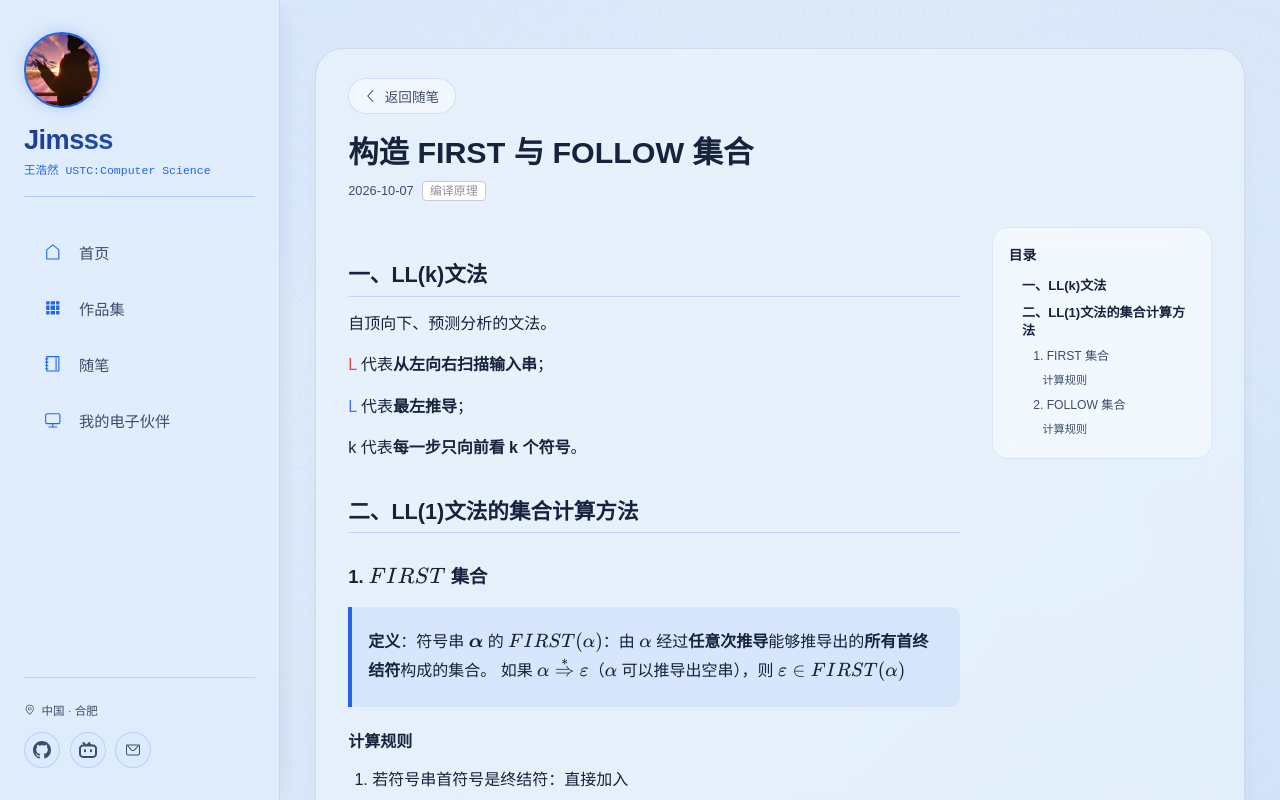
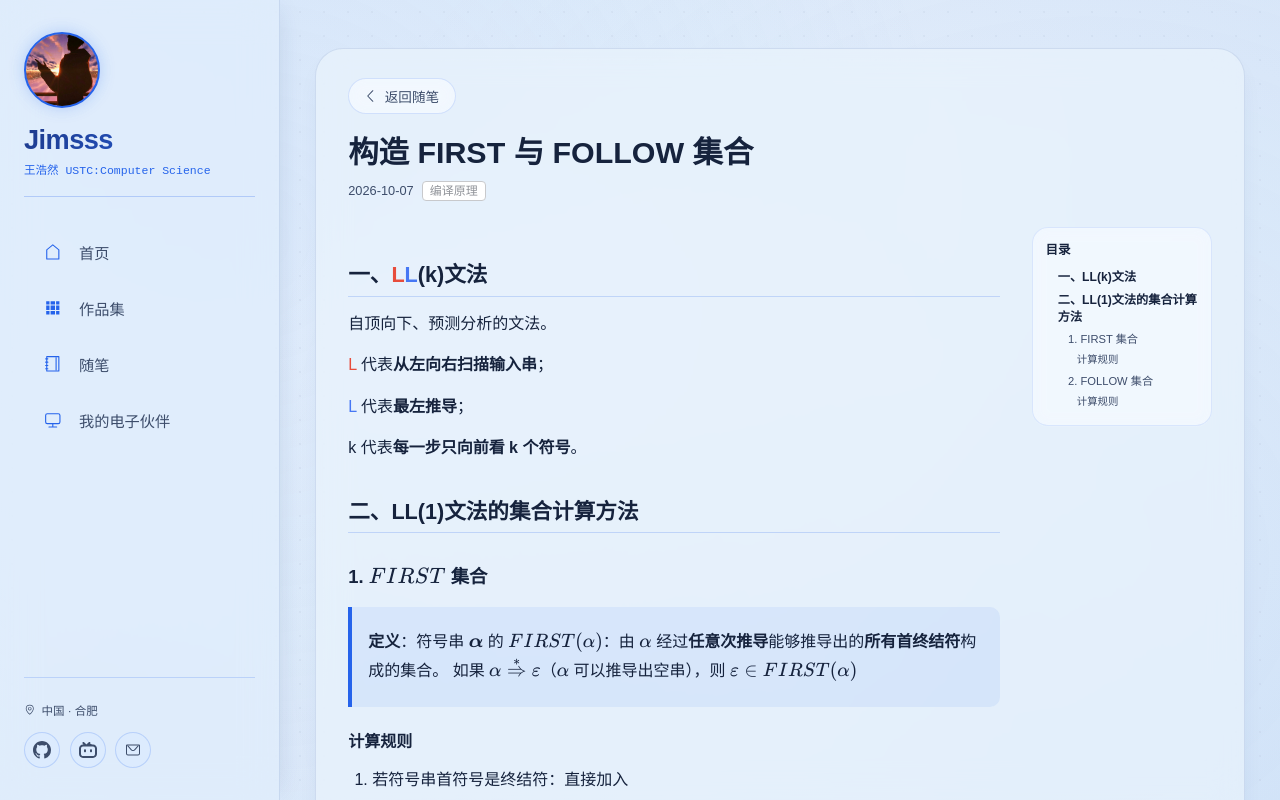
Before and after one commit to Darkside-ut/Darkside-ut.github.io, a Vue app: page /#/blog/Complier in a window 1280 px wide. Built offline with nearby package versions, Linux system fonts and the light colour scheme; a small style sheet from the web is missing; a web font is replaced by a local one.

Commit message:
随笔功能修改

```diff
--- a/src/layouts/DefaultLayout.vue
+++ b/src/layouts/DefaultLayout.vue
@@ -1,5 +1,5 @@
 <script setup>
-import { onMounted } from 'vue'
+import { ref, onMounted, onBeforeUnmount } from 'vue'
 import {
   House,
   Grid,
@@ -7,6 +7,7 @@ import {
   Monitor,
   Location,
   Message,
+  Top,
 } from '@element-plus/icons-vue'
 
 // 路由是懒加载的，首次点击导航会先下载对应页面 chunk 才跳转，产生「点击延时」。
@@ -18,13 +19,31 @@ const routeComponents = {
   devices: () => import('../views/Devices.vue'),
 }
 
+// 回到顶部：监听内容区滚动，超过阈值显示按钮
+const contentRef = ref(null)
+const showBackTop = ref(false)
+
+function onScroll() {
+  showBackTop.value = (contentRef.value?.scrollTop || 0) > 300
+}
+
+function scrollToTop() {
+  contentRef.value?.scrollTo({ top: 0, behavior: 'smooth' })
+}
+
 onMounted(() => {
+  contentRef.value?.addEventListener('scroll', onScroll)
+
   const prefetch = () => Object.values(routeComponents).forEach((load) => load())
   if ('requestIdleCallback' in window) {
     requestIdleCallback(prefetch)
   } else {
     setTimeout(prefetch, 2000)
   }
+})
+
+onBeforeUnmount(() => {
+  contentRef.value?.removeEventListener('scroll', onScroll)
 })
 </script>
 
@@ -103,8 +122,17 @@ onMounted(() => {
     </aside>
 
     <!-- 右侧内容区 -->
-    <main class="content">
+    <main class="content" ref="contentRef">
       <router-view />
+      <button
+        class="back-top"
+        :class="{ show: showBackTop }"
+        aria-label="回到顶部"
+        title="回到顶部"
+        @click="scrollToTop"
+      >
+        <el-icon><Top /></el-icon>
+      </button>
     </main>
   </div>
 </template>
@@ -281,6 +309,46 @@ onMounted(() => {
   background: transparent;
 }
 
+/* 回到顶部按钮：固定在内容区右下角，滚动超过阈值时淡入 */
+.back-top {
+  position: fixed;
+  right: 2rem;
+  bottom: 2rem;
+  width: 44px;
+  height: 44px;
+  border-radius: 50%;
+  border: 1px solid rgba(37, 99, 235, 0.25);
+  background: rgba(255, 255, 255, 0.8);
+  backdrop-filter: blur(8px);
+  color: var(--accent);
+  cursor: pointer;
+  display: flex;
+  align-items: center;
+  justify-content: center;
+  box-shadow: 0 6px 18px rgba(37, 99, 235, 0.22);
+  opacity: 0;
+  visibility: hidden;
+  transform: translateY(8px);
+  transition: 0.3s;
+  z-index: 20;
+}
+
+.back-top.show {
+  opacity: 1;
+  visibility: visible;
+  transform: translateY(0);
+}
+
+.back-top:hover {
+  background: var(--accent);
+  color: #fff;
+  transform: translateY(-3px);
+}
+
+.back-top .el-icon {
+  font-size: 1.2rem;
+}
+
 .content::-webkit-scrollbar {
   width: 5px;
 }
--- a/src/utils/posts.js
+++ b/src/utils/posts.js
@@ -178,8 +178,8 @@ function math_block(state, start, end, silent) {
   return true
 }
 
-// 去掉 LaTeX 颜色命令（\color / \textcolor / \colorbox / \fcolorbox），让公式统一黑白显示。
-// 例如 \color{red}{x} → x，\textcolor{blue}{A} → A。
+// 去掉 LaTeX 颜色命令（\color / \textcolor / \colorbox / \fcolorbox），仅用于目录文本转换。
+// 目录里公式只显示纯文本符号、不需要颜色；正文公式仍保留颜色。例如 \color{red}{x} → x。
 function stripColor(latex) {
   return latex
     .replace(/\\fcolorbox\{[^{}]*\}\{[^{}]*\}\{/g, '{')
@@ -191,9 +191,8 @@ function stripColor(latex) {
 
 // 渲染：用最新 katex，纯 HTML 输出（不掺 MathML），报错时兜底显示而非抛异常
 function renderMath(latex, displayMode) {
-  const clean = stripColor(latex)
   try {
-    return katex.renderToString(clean, {
+    return katex.renderToString(latex, {
       displayMode,
       throwOnError: false,
       output: 'html',
@@ -240,14 +239,7 @@ const defaultHeadingOpen =
 md.renderer.rules.heading_open = (tokens, idx, options, env, self) => {
   const level = Number(tokens[idx].tag.slice(1))
   const inline = tokens[idx + 1]
-  // 剥离标题里内联 HTML 的颜色样式，例如 <span style="color: #525151">$Θ$</span>
-  if (inline && inline.children) {
-    for (const c of inline.children) {
-      if (c.type === 'html_inline') {
-        c.content = c.content.replace(/style="[^"]*color[^"]*"/gi, '')
-      }
-    }
-  }
+  // 目录文本：公式用 latexToText 转成可读符号（Ω 而非 \Omega），纯文本、无颜色
   const text = inline
     ? (inline.children || [])
         .map((c) => {
--- a/src/views/BlogPost.vue
+++ b/src/views/BlogPost.vue
@@ -183,7 +183,7 @@ watch(
 
 /* 目录 */
 .post-toc {
-  width: 220px;
+  width: 180px;
   flex-shrink: 0;
   position: sticky;
   top: 1rem;
@@ -193,19 +193,31 @@ watch(
   backdrop-filter: blur(8px);
   border: 1px solid rgba(37, 99, 235, 0.12);
   border-radius: 16px;
-  padding: 1rem;
+  padding: 0.8rem;
+}
+
+/* 目录滚动条：与页面滚动条一致的细蓝色圆角样式 */
+.post-toc::-webkit-scrollbar {
+  width: 5px;
+}
+.post-toc::-webkit-scrollbar-thumb {
+  background: var(--accent);
+  border-radius: 10px;
+}
+.post-toc::-webkit-scrollbar-track {
+  background: transparent;
 }
 
 .toc-title {
-  font-size: 0.85rem;
+  font-size: 0.78rem;
   font-weight: 700;
   color: var(--text-dark);
-  margin-bottom: 0.6rem;
+  margin-bottom: 0.5rem;
 }
 
 .toc-link {
   display: block;
-  padding: 0.25rem 0;
+  padding: 0.18rem 0;
   font-size: 0.8rem;
   color: var(--text-dim);
   text-decoration: none;
@@ -219,23 +231,23 @@ watch(
 
 .toc-level-1 {
   padding-left: 0;
-  font-size: 0.9rem;
+  font-size: 0.84rem;
   font-weight: 700;
   color: var(--text-dark);
 }
 .toc-level-2 {
   padding-left: 1em;
-  font-size: 0.82rem;
+  font-size: 0.76rem;
   font-weight: 600;
   color: var(--text-dark);
 }
 .toc-level-3 {
   padding-left: 2em;
-  font-size: 0.76rem;
+  font-size: 0.7rem;
 }
 .toc-level-4 {
   padding-left: 3em;
-  font-size: 0.7rem;
+  font-size: 0.65rem;
 }
 
 /* Markdown 正文样式（v-html 内容） */
```
Also changed, not shown: src/posts/Agrithem1.md (renamed from src/posts/Agrithem.md).
